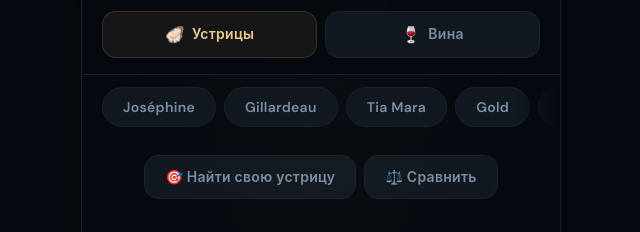
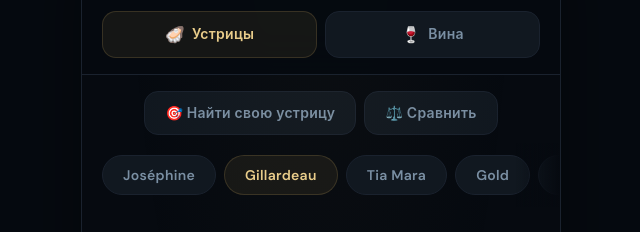
Before and after one commit to Wasilevz/oysters-lab, a plain HTML site: page index.html in a window 1280 px wide. Shown: the part 104-336 px from the top of the page, without its empty margins (319-959 px from the left). Drawn offline with nearby package versions, Linux system fonts and the light colour scheme.

Commit message:
Move action buttons to top, remove broken renderMap call, Gillardeau opens by default

```diff
--- a/index.html
+++ b/index.html
@@ -758,14 +758,14 @@
 
     <!-- OYSTERS SECTION -->
     <div id="section-oysters">
+        <div class="action-bar" id="actionBar">
+            <button class="action-btn" id="quizTrigger" data-t="quiz_trigger">🎯 Найти свою устрицу</button>
+            <button class="action-btn" id="compareTrigger">⚖️ Сравнить</button>
+        </div>
         <div class="tabs-wrapper">
             <div class="tabs" id="tabs"></div>
         </div>
         <div id="cards-container"></div>
-        <div class="action-bar" id="actionBar">
-            <button class="action-btn" id="quizTrigger" data-t="quiz_trigger">🎯 Найти свою устрицу</button>
-            <button class="action-btn" id="compareTrigger">⚖️ Сравнить</button>
-        </div>
     </div>
 
     <!-- COMPARE OVERLAY -->
@@ -1956,7 +1956,6 @@
     renderTabs();
     renderCards();
     renderCompareSelects();
-    renderMap();
     switchSection(currentSection);
 }
 
```
